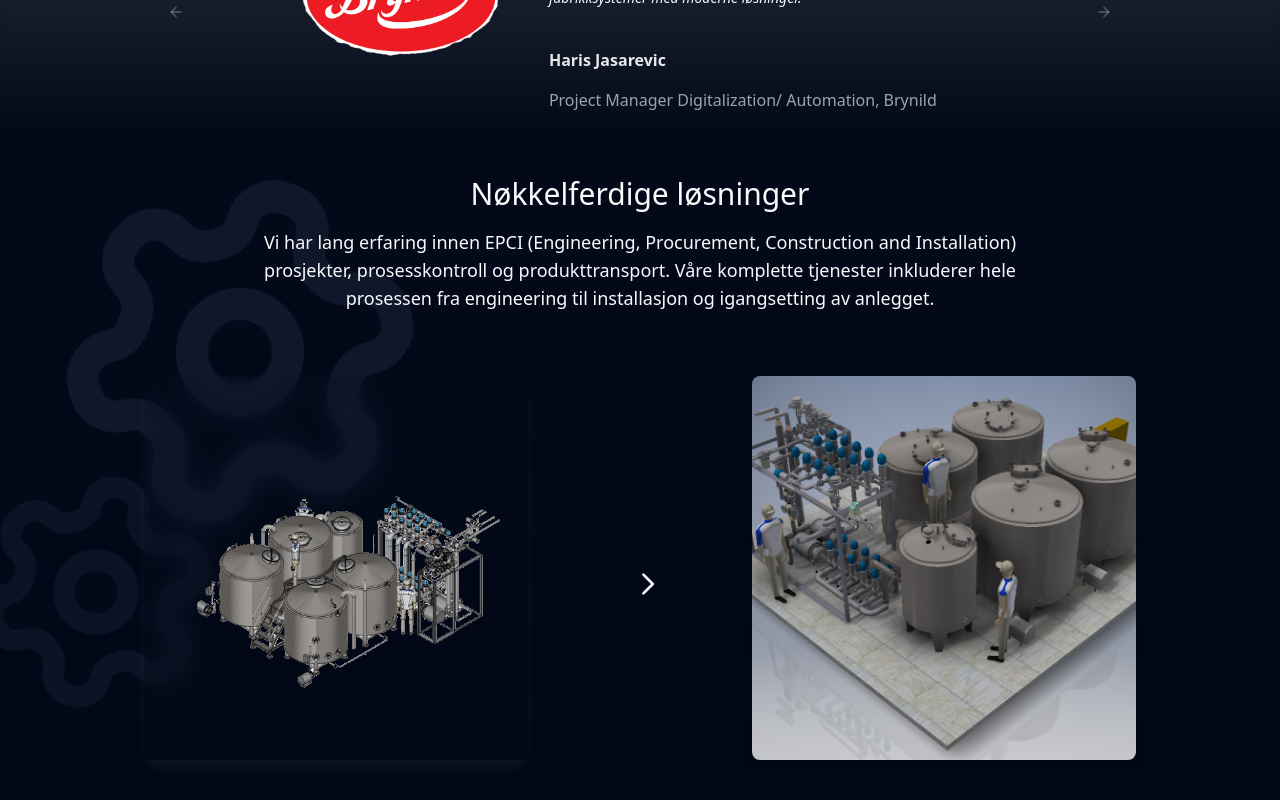
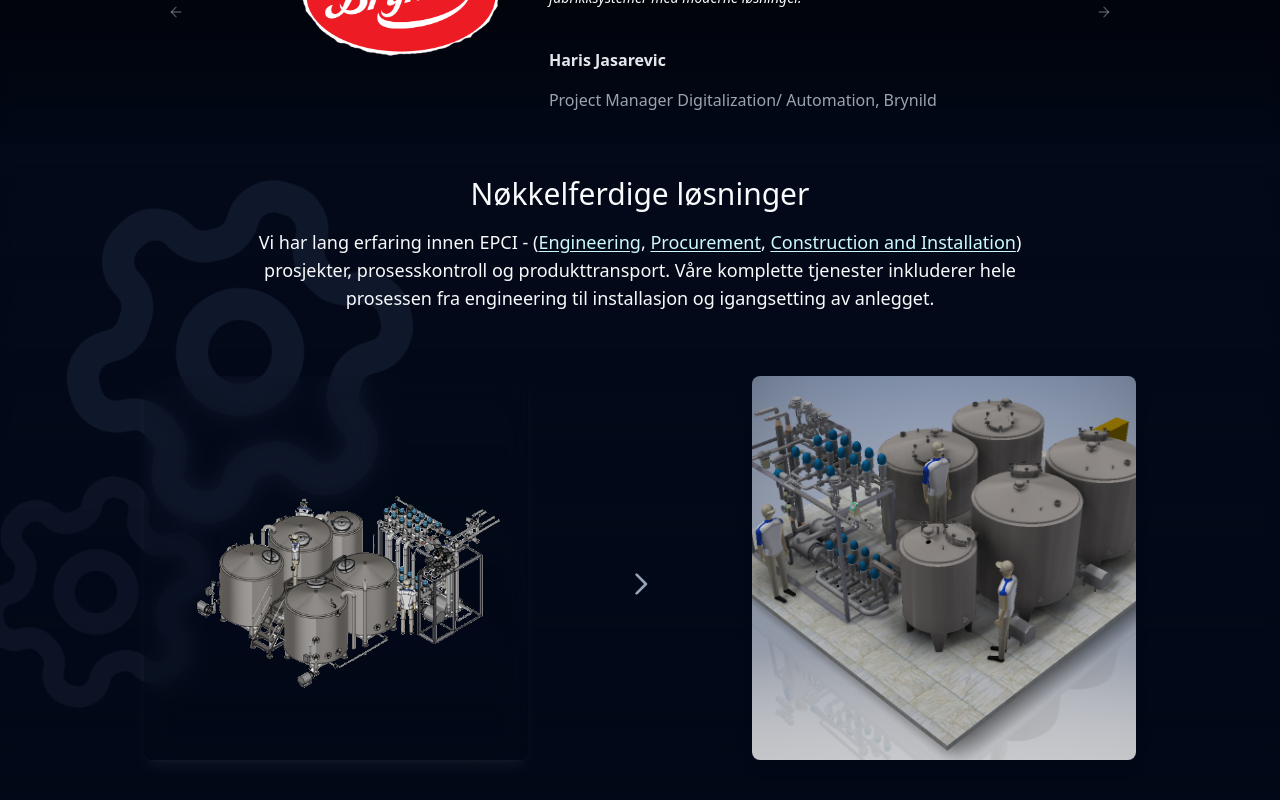
Before and after one commit to iampepepapi/dynamic-engineering, a Next.js app: page / in a window 1280 px wide. Shown: the part 948-1748 px from the top of the page. Built offline with nearby package versions, Linux system fonts and the light colour scheme.

Commit message:
eksotiske plommer - color bug on mobile | testimonials

```diff
--- a/src/components/homepage/TestimonialCard.tsx
+++ b/src/components/homepage/TestimonialCard.tsx
@@ -60,7 +60,7 @@ export default function TestimonialCarousel() {
   return (
     <section
       id="testimonials"
-      className="bg-gradient-to-t from-transparent via-black to-transparent before:blur-sm md:bg-transparent md:via-slate-300/10 md:backdrop-blur-[7px]"
+      className="bg-gradient-to-t from-transparent to-transparent before:blur-sm dark:via-black/50 md:bg-transparent md:via-slate-300/10 md:backdrop-blur-[7px]"
       // border-b border-primary/5
     >
       <div className="mx-auto w-full max-w-7xl text-center">
--- a/src/components/homepage/Tjenester.tsx
+++ b/src/components/homepage/Tjenester.tsx
@@ -29,11 +29,22 @@ function Tjenester() {
                 Nøkkelferdige løsninger
               </h2>
               <p className="mb-8 px-2 text-sm font-light leading-relaxed md:mb-16 md:px-16 md:text-lg lg:px-44">
-                Vi har lang erfaring innen EPCI (Engineering, Procurement,
-                Construction and Installation) prosjekter, prosesskontroll og
-                produkttransport. Våre komplette tjenester inkluderer hele
-                prosessen fra engineering til installasjon og igangsetting av
-                anlegget.
+                Vi har lang erfaring innen <b>EPCI</b> {"- ("}
+                <span className="font-normal text-cyan-800 underline underline-offset-2 dark:text-cyan-100">
+                  Engineering
+                </span>
+                {", "}
+                <span className="font-normal text-cyan-800 underline underline-offset-2 dark:text-cyan-100">
+                  Procurement
+                </span>
+                {", "}
+                <span className="font-normal text-cyan-800 underline underline-offset-2 dark:text-cyan-100">
+                  Construction and Installation
+                </span>
+                {") "}
+                prosjekter, prosesskontroll og produkttransport. Våre komplette
+                tjenester inkluderer hele prosessen fra engineering til
+                installasjon og igangsetting av anlegget.
               </p>
 
               <div className="relative grid grid-cols-1 gap-4 pb-12 md:grid-cols-2 md:gap-16">
@@ -49,16 +60,16 @@ function Tjenester() {
                 <motion.div
                   className="absolute -top-2 hidden h-full w-full scale-0 items-center justify-center md:flex"
                   animate={{
-                    x: [0, 10, 0],
+                    x: [0, 5, 0],
                     transition: {
                       repeat: Infinity,
                       repeatType: "reverse",
-                      duration: 1,
+                      duration: 5,
                     },
                   }}
                 >
                   <svg
-                    className="size-8"
+                    className="size-8 text-primary-foreground dark:text-slate-400"
                     fill="none"
                     stroke="currentColor"
                     viewBox="0 0 24 24"
```
